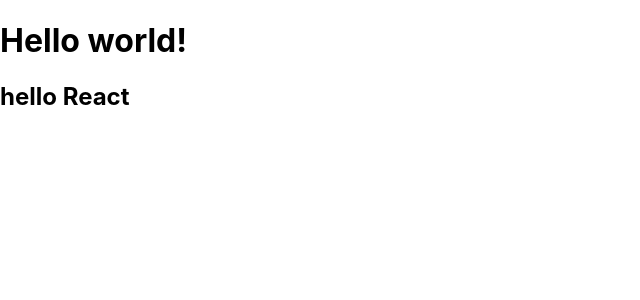
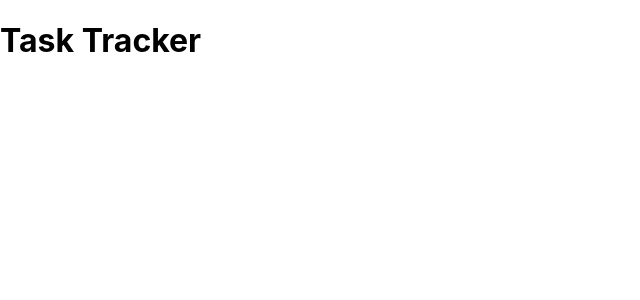
Before and after one commit to olicea/react-app, a React (Create React App) app: page / in a window 1280 px wide. Shown: the top 300 px of the page, without its empty margins (0-640 px from the left). Built offline with nearby package versions, Linux system fonts and the light colour scheme.

Commit message:
added container

```diff
--- a/src/App.js
+++ b/src/App.js
@@ -1,10 +1,10 @@
+import Header from "./components/Header";
 
 function App() {
   const name = 'React';
   return (
     <div className="container">
-      <h1>Hello world!</h1>
-      <h2>hello {name}</h2>
+      <Header />
     </div>
   );
 }
--- /dev/null
+++ b/src/components/Header.js
@@ -0,0 +1,11 @@
+import React from 'react'
+
+const Header = () => {
+    return (
+        <header>
+            <h1>Task Tracker</h1>
+        </header>
+    )
+}
+
+export default Header
```
